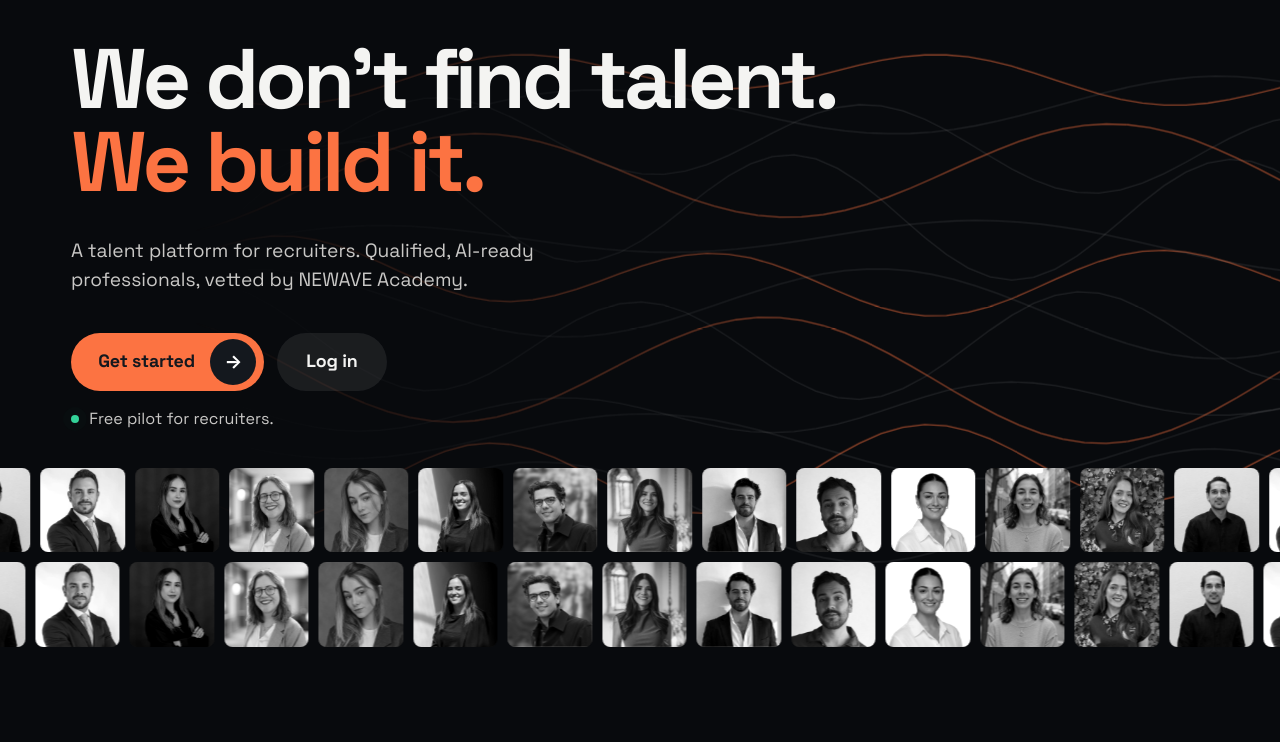
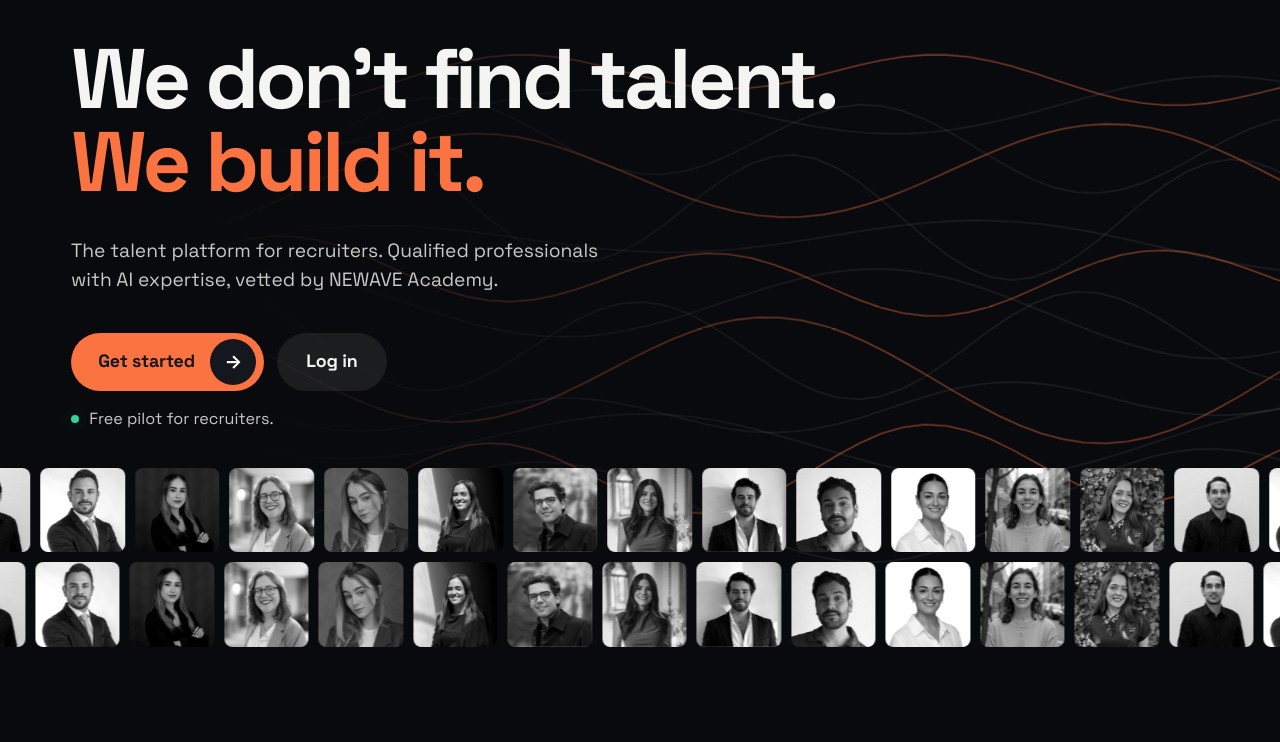
Before and after one commit to sanswbar/newavehire, a plain HTML site: page index.html in a window 1280 px wide. Shown: the part 58-800 px from the top of the page. Drawn offline with Linux system fonts and the light colour scheme.

Commit message:
copy: update the English hero subtitle
Use the owner's revised wording on the English landing page only.

Co-authored-by: Santiago SW <sanswbar@gmail.com>

```diff
--- a/index.html
+++ b/index.html
@@ -477,7 +477,7 @@
       </h1>
       <!-- TODO-CONFIRM-3: "the only platform" claim. Proposed replacement, apply only after Santiago confirms: "Every professional here trained in NEWAVE Academy. Browse pre-screened profiles with verified English and real AI skills, request an intro, and our team connects you." -->
       <p class="hero-sub" data-animate data-delay="2">
-        A talent platform for recruiters. Qualified, AI-ready professionals, vetted by NEWAVE Academy.
+        The talent platform for recruiters. Qualified professionals with AI expertise, vetted by NEWAVE Academy.
       </p>
       <div class="hero-actions" data-animate data-delay="3">
         <a href="/start/" class="hero-btn hero-btn-main">Get started<span class="hero-btn-arrow" aria-hidden="true">→</span></a>
```
